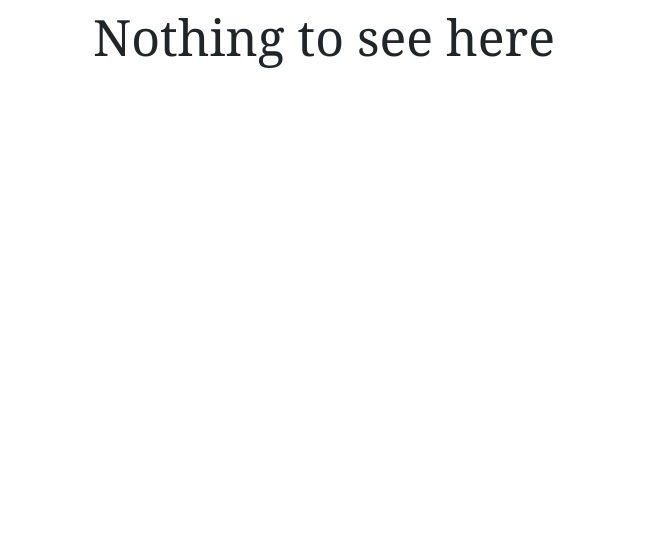
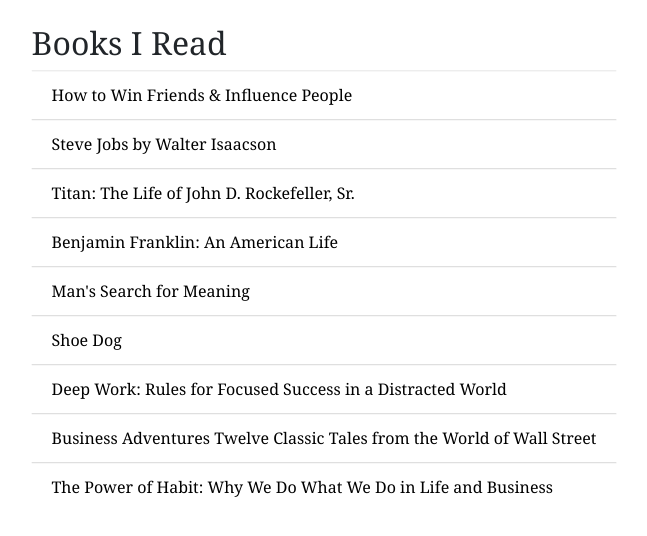
Before and after one commit to Sujinthan/Portfolio, a plain HTML site: page Books/index.html in a window 1280 px wide. Shown: the whole page, without its empty margins (316-963 px from the left). Drawn offline with nearby package versions, Linux system fonts and the light colour scheme; files that its build step writes are made by us from their sources.

Commit message:
add content to books page

```diff
--- a/Books/index.html
+++ b/Books/index.html
@@ -1,10 +1,11 @@
 <!DOCTYPE html>
 <html>
+
 <head>
     <title>
         Books I read
     </title>
-        <link rel="stylesheet" href="style.css">
+    <link rel="stylesheet" href="../style.css">
     <link rel="stylesheet" href="https://stackpath.bootstrapcdn.com/bootstrap/4.1.3/css/bootstrap.min.css"
         integrity="sha384-MCw98/SFnGE8fJT3GXwEOngsV7Zt27NXFoaoApmYm81iuXoPkFOJwJ8ERdknLPMO" crossorigin="anonymous">
     <script src="https://code.jquery.com/jquery-3.3.1.slim.min.js"
@@ -18,8 +19,50 @@
         crossorigin="anonymous"></script>
     <meta name="viewport" content="width=device-width, initial-scale=1">
 </head>
+
 <body>
-        <div style="display:flex;justify-content:center;align-items:center;font-size:50px;">Nothing to see here</div>
+    <div class="container-fluid">
+
+        <div class="bookrow row ">
+
+            <div class="books">
+                    <h2 >Books I Read</h2>
+                <ul  class="list-group list-group-flush">
+                    <li  class="list-group-item">
+                            <a href="https://amzn.to/31AL7sm">How to Win Friends & Influence People</a>
+                    </li>
+                    <li  class="list-group-item">
+                            <a href="https://amzn.to/2Z2zacV">Steve Jobs by Walter Isaacson</a>
+                    </li>
+                    <li  class="list-group-item">
+                            <a href="https://amzn.to/2Z2Adtn">Titan: The Life of John D. Rockefeller, Sr.</a>
+                    </li>
+                    <li  class="list-group-item">
+                            <a href="https://amzn.to/2H1sh5x">Benjamin Franklin: An American Life</a>
+                    </li>
+                    <li  class="list-group-item">
+                            <a href="https://amzn.to/2Z2AblD">Man's Search for Meaning </a>
+                    </li>
+                    <li  class="list-group-item">
+                            <a href="https://amzn.to/2YLUCbe">Shoe Dog</a>
+                    </li>
+                    <li  class="list-group-item">
+                            <a href="https://amzn.to/2YLUCbe">Deep Work: Rules for Focused Success in a Distracted World </a>
+                    </li>
+                    <li  class="list-group-item">
+                            <a href="https://amzn.to/31zCj5E">Business Adventures Twelve Classic Tales from the World of Wall Street</a>
+                    </li>
+                    <li  class="list-group-item">
+                            <a href="https://amzn.to/2Tm84fG">The Power of Habit: Why We Do What We Do in Life and Business</a>
+                    </li>
+
+                </ul>
+
+            </div>
+
+        </div>
+    </div>
 
 </body>
+
 </html>
```
Lines whose indentation alone changed are shown as unchanged.
